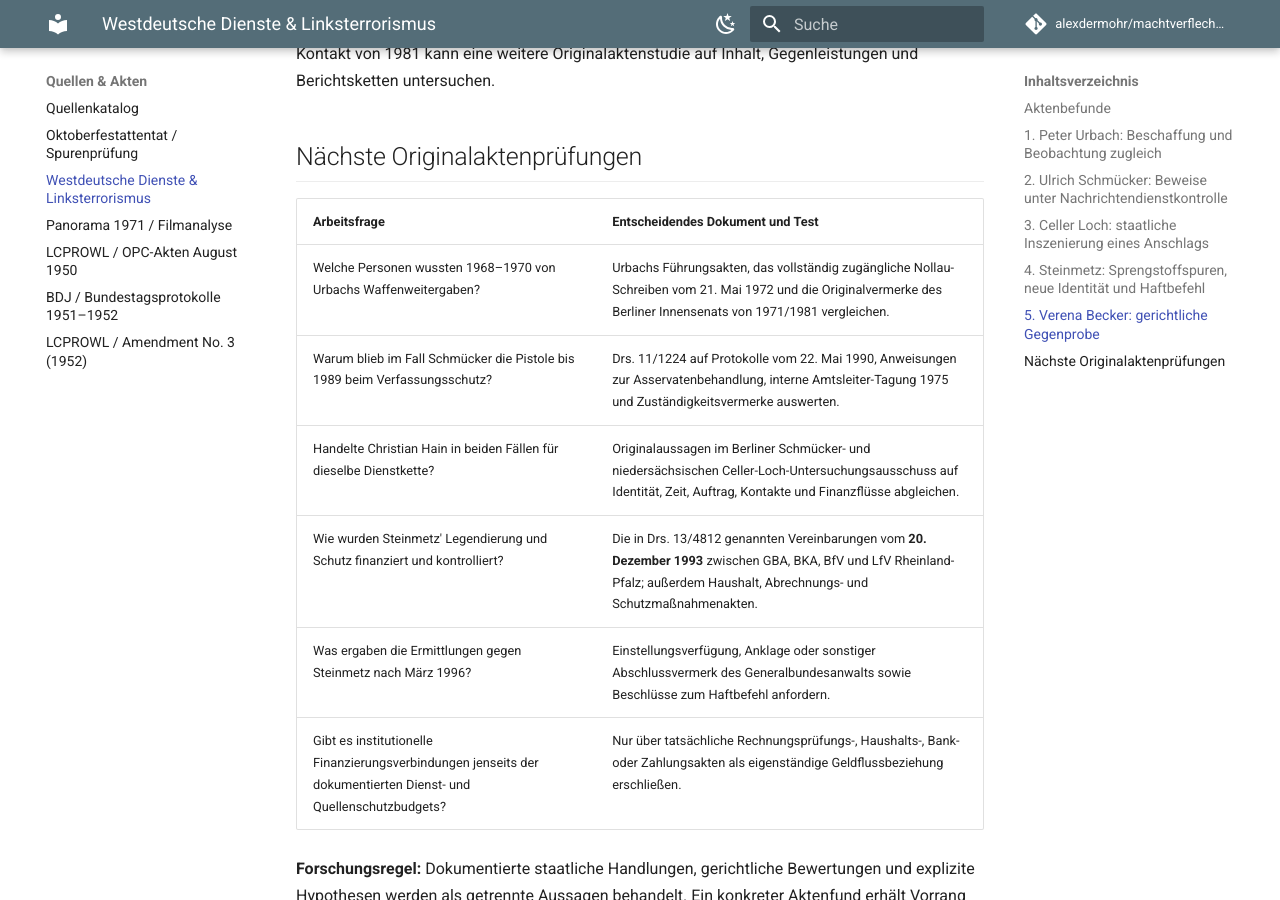
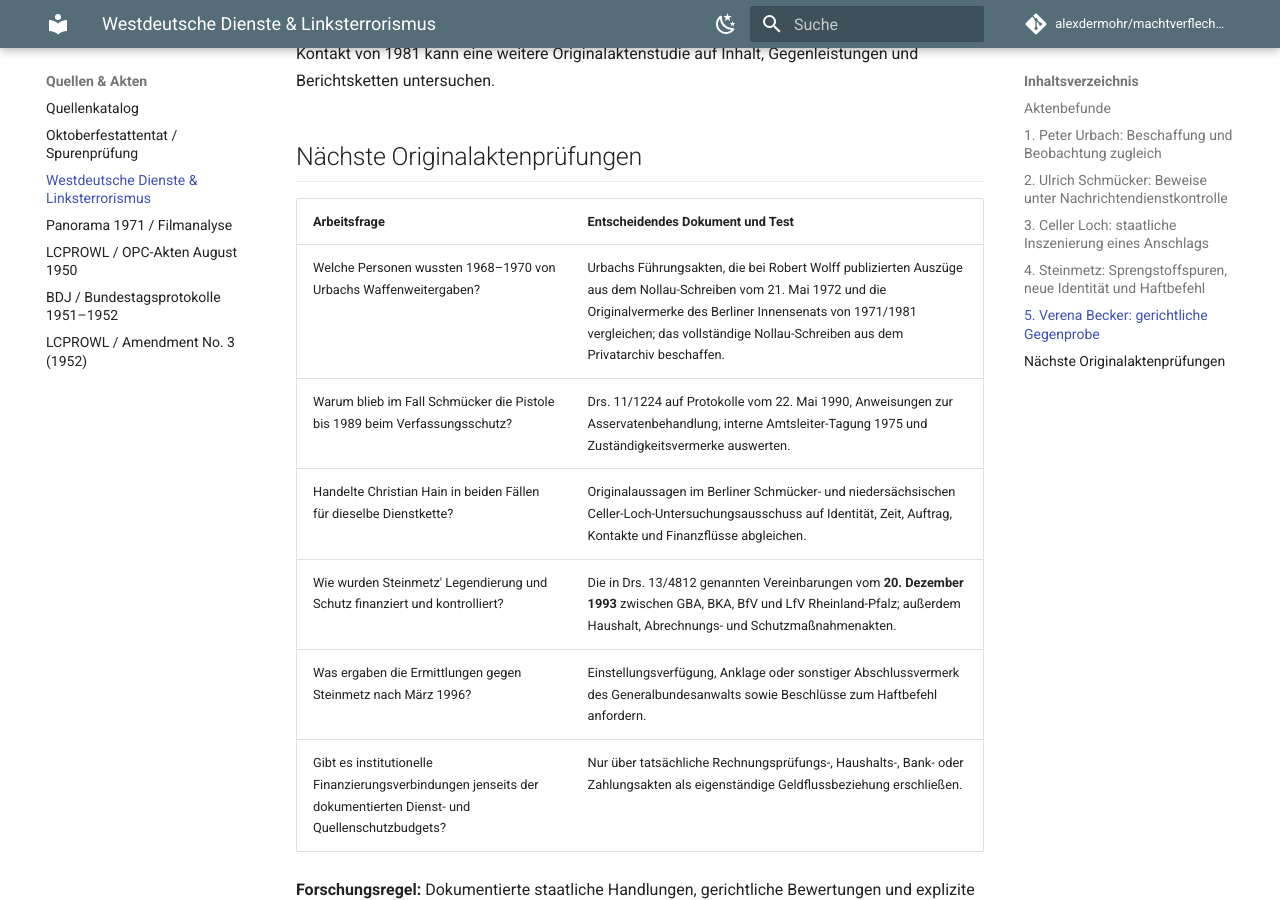
Before and after one commit to alexdermohr/machtverflechtungen, an MkDocs documentation site: the page built from docs/quellen/westdeutsche-dienste-linksterrorismus-1968-1996.md, in a window 1280 px wide and 900 px high, scrolled down 5742 px. Built offline with MkDocs 1.6.1 and Material for MkDocs 9.7.7, drawn with Linux system fonts in a browser that asks for light colours; comment, search, counter and statistics services are not loaded.

Commit message:
docs: correct provenance of private Nollau letter

```diff
--- a/docs/quellen/westdeutsche-dienste-linksterrorismus-1968-1996.md
+++ b/docs/quellen/westdeutsche-dienste-linksterrorismus-1968-1996.md
@@ -77,7 +77,7 @@ Eine frühere V-Mann-Verbindung bleibt damit eine in Publikationen diskutierte,
 
 | Arbeitsfrage | Entscheidendes Dokument und Test |
 | --- | --- |
-| Welche Personen wussten 1968–1970 von Urbachs Waffenweitergaben? | Urbachs Führungsakten, das vollständig zugängliche Nollau-Schreiben vom 21. Mai 1972 und die Originalvermerke des Berliner Innensenats von 1971/1981 vergleichen. |
+| Welche Personen wussten 1968–1970 von Urbachs Waffenweitergaben? | Urbachs Führungsakten, die bei Robert Wolff publizierten Auszüge aus dem Nollau-Schreiben vom 21. Mai 1972 und die Originalvermerke des Berliner Innensenats von 1971/1981 vergleichen; das vollständige Nollau-Schreiben aus dem Privatarchiv beschaffen. |
 | Warum blieb im Fall Schmücker die Pistole bis 1989 beim Verfassungsschutz? | Drs. 11/1224 auf Protokolle vom 22. Mai 1990, Anweisungen zur Asservatenbehandlung, interne Amtsleiter-Tagung 1975 und Zuständigkeitsvermerke auswerten. |
 | Handelte Christian Hain in beiden Fällen für dieselbe Dienstkette? | Originalaussagen im Berliner Schmücker- und niedersächsischen Celler-Loch-Untersuchungsausschuss auf Identität, Zeit, Auftrag, Kontakte und Finanzflüsse abgleichen. |
 | Wie wurden Steinmetz' Legendierung und Schutz finanziert und kontrolliert? | Die in Drs. 13/4812 genannten Vereinbarungen vom **20. Dezember 1993** zwischen GBA, BKA, BfV und LfV Rheinland-Pfalz; außerdem Haushalt, Abrechnungs- und Schutzmaßnahmenakten. |
```
